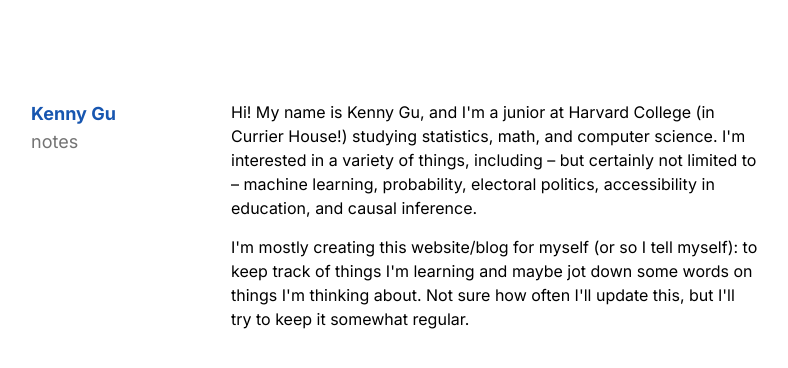
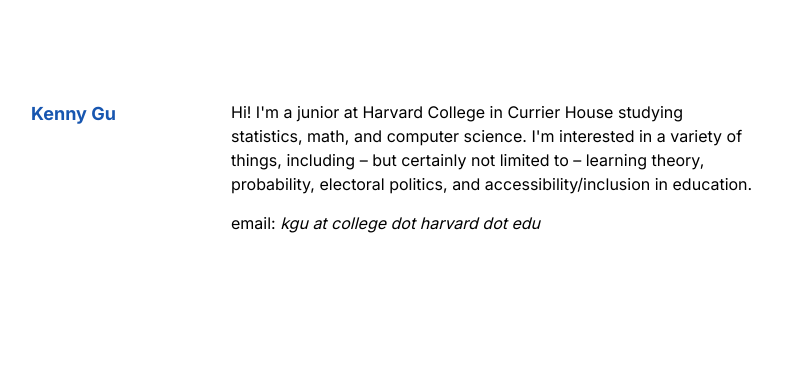
Before and after one commit to kennethgu/nextjs-blog, a Next.js app: page / in a window 1280 px wide. Shown: the top 368 px of the page, without its empty margins (245-1033 px from the left). Built offline with nearby package versions, Linux system fonts and the light colour scheme.

Commit message:
remove lessons, shorten homepage

```diff
--- a/src/app/notes/page.tsx
+++ b/src/app/notes/page.tsx
@@ -26,6 +26,11 @@ export default function Home() {
         <Link href="/notes/oct" className="accented hover:underline underline-offset-4">
             October
         </Link>
+
+        <p className="lg:w-50">
+        <span className="font-bold">Saturday, November 11:&nbsp;</span>
+
+        </p>
 
         <p className="lg:w-50">
         <span className="font-bold">Friday, November 10:&nbsp;</span>
--- a/src/app/page.tsx
+++ b/src/app/page.tsx
@@ -9,11 +9,14 @@ export default function Home() {
 
       <div className="py-1 px-5 shrink">
         <p className="lg:w-50">
-          Hi! My name is Kenny Gu, and I&apos;m a junior at Harvard College (in Currier House!) studying statistics, math, and computer science. I&apos;m interested in a variety of things, including – but certainly not limited to – machine learning, probability, electoral politics, accessibility in education, and causal inference.
+        Hi! I&apos;m a junior at Harvard College in Currier House studying statistics, math, and computer science. I&apos;m interested in a variety of things, including – but certainly not limited to – learning theory, probability, electoral politics, and accessibility/inclusion in education.
         </p>
         <p>
+          email: <span className="italic">kgu at college dot harvard dot edu</span>
+        </p>
+        {/* <p>
           I&apos;m mostly creating this website/blog for myself (or so I tell myself): to keep track of things I&apos;m learning and maybe jot down some words on things I&apos;m thinking about. Not sure how often I&apos;ll update this, but I&apos;ll try to keep it somewhat regular.
-        </p>
+        </p> */}
       </div>
     </main>
   )
--- a/src/components/navbar.tsx
+++ b/src/components/navbar.tsx
@@ -8,11 +8,11 @@ export default function Navbar() {
             Kenny Gu
           </h1>
         </Link>
-        <Link href="/notes">
+        {/* <Link href="/notes">
           <h1 className="text-lg dark:text-neutral-300 text-neutral-500 lg:px-0 px-4 hover:text-black dark:hover:text-white underline-offset-4">
             notes
           </h1>
-        </Link>
+        </Link> */}
       </div>
     )
 }
```
